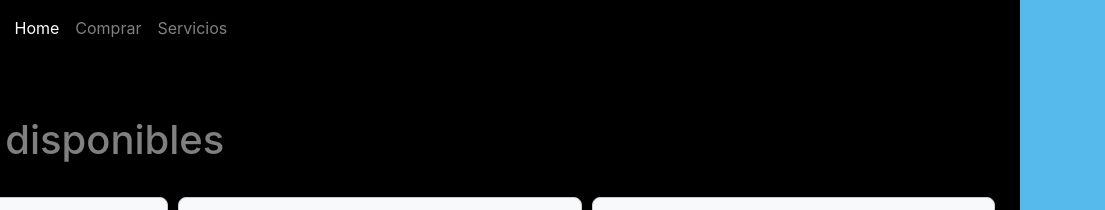
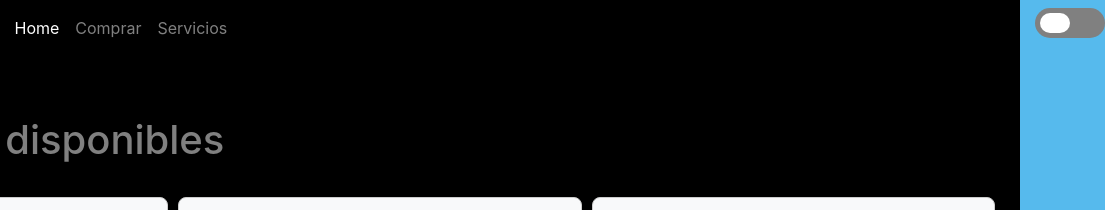
Before and after one commit to IMFlixV8/Mercedes-Proyect-, a website: page views/Comprar.html in a window 1280 px wide. Shown: the top 210 px of the page, 260-1365 px from the left, 1105 px wide, since content can reach past the window. Drawn offline with nearby package versions, Linux system fonts and the light colour scheme; files whose address does not match are found by name.

Commit message:
Botton para intento de cambio de color de pagina al presionar el botton

```diff
--- a/public/style.css
+++ b/public/style.css
@@ -748,3 +748,46 @@ input[type=text]:placeholder {
     position: relative;
     text-align: center;
 }
+
+input[type=checkbox]{
+	height: 0;
+	width: 0;
+	visibility: hidden;
+}
+
+label {
+	cursor: pointer;
+	text-indent: -9999px;
+	width: 70px;
+	height: 30px;
+	background: grey;
+	display: block;
+	border-radius: 100px;
+	position: relative;
+  margin-left: 800px;
+}
+
+label:after {
+	content: '';
+	position: absolute;
+	top: 5px;
+	left: 5px;
+	width: 30px;
+	height: 20px;
+	background: #fff;
+	border-radius: 90px;
+	transition: 0.3s;
+}
+
+input:checked + label {
+	background: #ff0000;
+}
+
+input:checked + label:after {
+	left: calc(100% - 5px);
+	transform: translateX(-100%);
+}
+
+label:active:after {
+	width: 130px;
+}
--- a/views/Comprar.html
+++ b/views/Comprar.html
@@ -26,12 +26,12 @@
                 <li class="nav-item">
                     <a class="nav-link" href="/Reserva">Servicios</a>
                 </li>
+                <input type="checkbox" id="switch" /><label for="switch">Toggle</label>
             </ul>
         </div>
     </nav>
 
     <h1 id="VD">47 Vehículos disponibles</h1>
-
 
     <div class="car-container">
         <div class="car-card">
```
